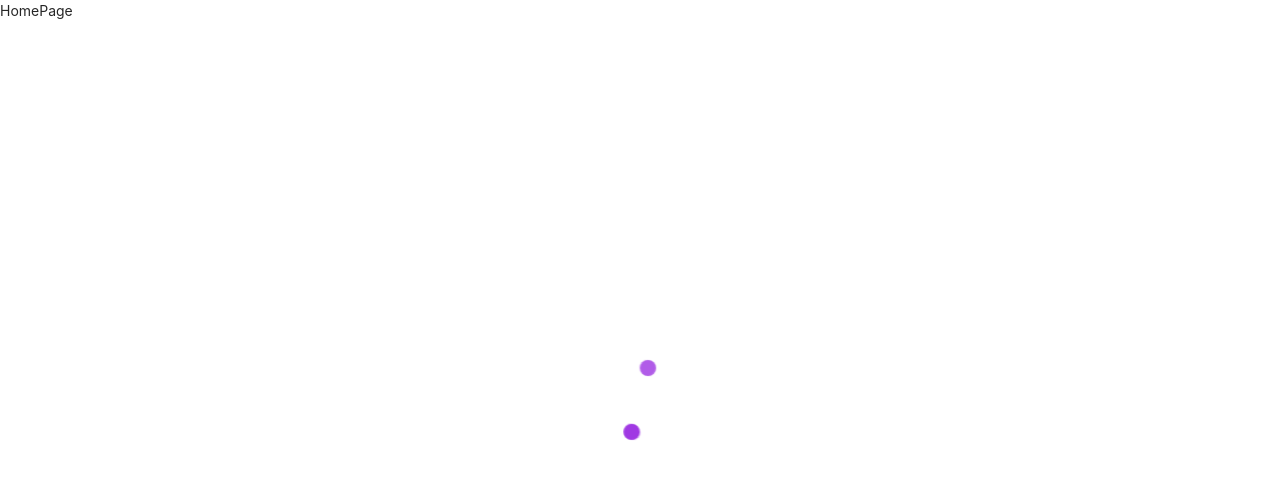
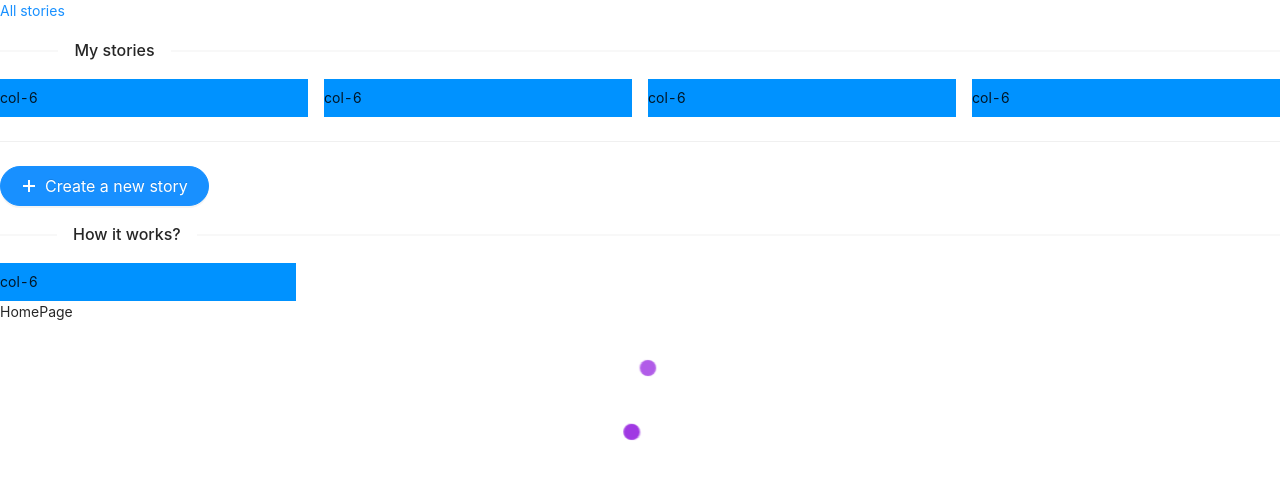
Before and after one commit to ItamarSoffer/facetory, a React (Create React App) app in the folder src/frontend/: page / in a window 1280 px wide. Both pictures are taken after typing "Sample", "Sample123" into the empty fields and a click on the button "Log in". Shown: the top 478 px of the page. Built offline with nearby package versions, Linux system fonts and the light colour scheme.

Commit message:
inital component added'

```diff
--- a/src/frontend/package.json
+++ b/src/frontend/package.json
@@ -8,6 +8,8 @@
     "@testing-library/user-event": "^12.7.3",
     "antd": "^4.12.3",
     "axios": "^0.21.1",
+    "eslint-config-react": "^1.1.7",
+    "eslint-config-react-app": "^6.0.0",
     "jwt-decode": "^3.1.2",
     "react": "^17.0.1",
     "react-dom": "^17.0.1",
--- a/src/frontend/src/Pages/HomePage.js
+++ b/src/frontend/src/Pages/HomePage.js
@@ -1,10 +1,46 @@
 import React from 'react';
 import {LoadingComponent} from "../Components/LoadingComponent/LoadingComponent";
+
+import ReactDOM from "react-dom";
+import "antd/dist/antd.css";
+//import "./index.css";
+import { Row, Col, Divider, Button } from "antd";
+import { PlusOutlined } from "@ant-design/icons";
+//import { Appbar } from 'react-native-paper';
+
+
+const style = { background: "#0092ff", padding: "8px 0" };
 
 
 export default function HomePage () {
     return (
-        <div>
+            <div offset={4}>
+            <a href="#">All stories</a>
+            <Divider orientation="left">My stories</Divider>
+            <Row gutter={16}>
+            <Col className="gutter-row" span={6}>
+                <div style={style}>col-6</div>
+            </Col>
+            <Col className="gutter-row" span={6}>
+                <div style={style}>col-6</div>
+            </Col>
+            <Col className="gutter-row" span={6}>
+                <div style={style}>col-6</div>
+            </Col>
+            <Col className="gutter-row" span={6}>
+                <div style={style}>col-6</div>
+            </Col>
+            </Row>
+            <Divider orientation="left" />
+            <Button type="primary" shape="round" icon={<PlusOutlined />} size={"large"}>
+            Create a new story
+            </Button>
+            <Divider orientation="left">How it works?</Divider>
+            <Row gutter={{ xs: 8, sm: 16, md: 24, lg: 32 }}>
+            <Col className="gutter-row" span={6}>
+                <div style={style}>col-6</div>
+            </Col>
+            </Row>
             HomePage
             <LoadingComponent/>
         </div>
```
